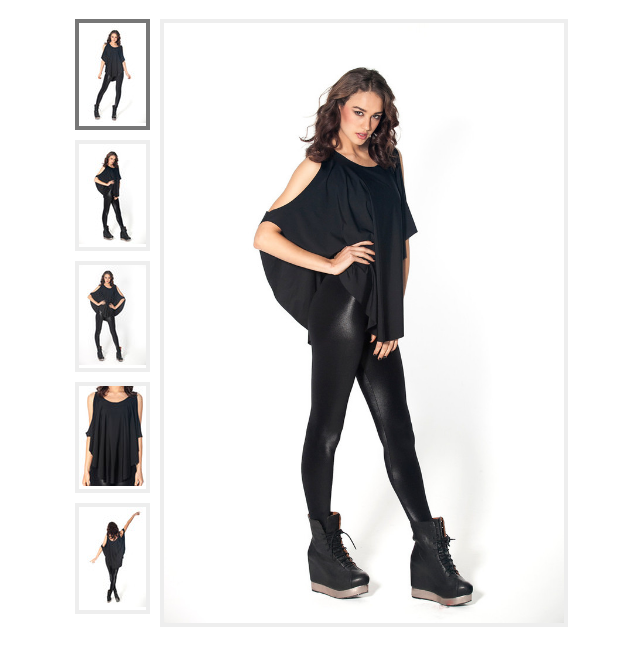
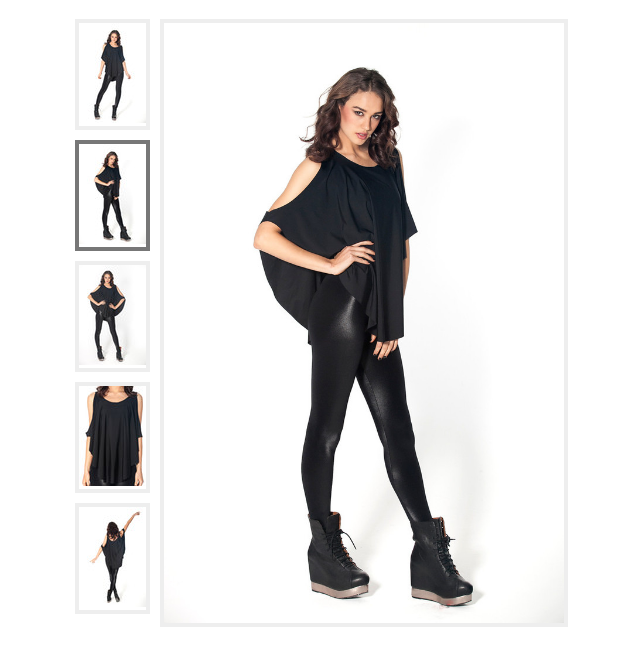
Before and after one commit to AgentEm/Week5Project, a plain HTML site: page gallery-start/index.html in a window 1280 px wide. Both pictures are taken after a click on the link 197 px from the left and 286 px from the top of the page. Shown: the part 91-756 px from the top of the page, without its empty margins (85-725 px from the left). Drawn offline with nearby package versions, Linux system fonts and the light colour scheme.

Commit message:
got removeClass addClass working on thumbnails

```diff
--- a/gallery-start/index.html
+++ b/gallery-start/index.html
@@ -29,12 +29,33 @@
   <script src="fancybox/jquery.fancybox.js?v=2.1.4"></script>
   <script>
     $(function() {
-      $('.previews a').on('click',function(e){
+      $('.previews a').on('click', function(e){
         e.preventDefault();
+
         var src = $(this).data('full');
-        $('img.previewFull').attr("src", src); //replace images/etc. with whatever small image is clicked. This needs to be in the form of a variable src.
+        // value of data-full is stored in src
+        $('img.previewFull').attr('src', src);
+        // make img.previewFull an object apply the attribute method and in src attribute pass src variable (data-full)
       });
 
+      $('.previews a').on('click', function(){
+        $('.previews a').removeClass('selected');
+        $(this).addClass('selected');
+        //take .previews a and on click, removeClass selected and addClass to whatever you clicked (needs to be it's own event)
+      });
+
+
+
+
+
+      // $(this).addClass('selected');
+      // $(this).prev().removeClass('selected');
+
+
+
+      // $('.previewFull').on('click', function(){
+      //   .fancybox.open(src);
+      // });
     });
   </script>
 </body>
```
